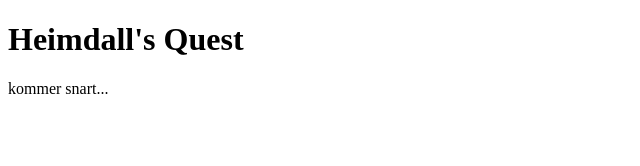
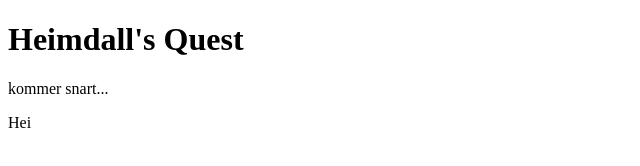
Before and after one commit to heimdallsquest/heimdallsquest.github.io, a plain HTML site: page index.html in a window 1280 px wide. Shown: the full height of the page, 0-640 px from the left. Drawn offline with Linux system fonts and the light colour scheme.

Commit message:
Lagt inn tekst i index.html

```diff
--- a/index.html
+++ b/index.html
@@ -3,5 +3,6 @@
 <body>
 <h1>Heimdall's Quest</h1>
 <p>kommer snart...</p>
+    <p>Hei</p>
 </body>
 </html>
```
